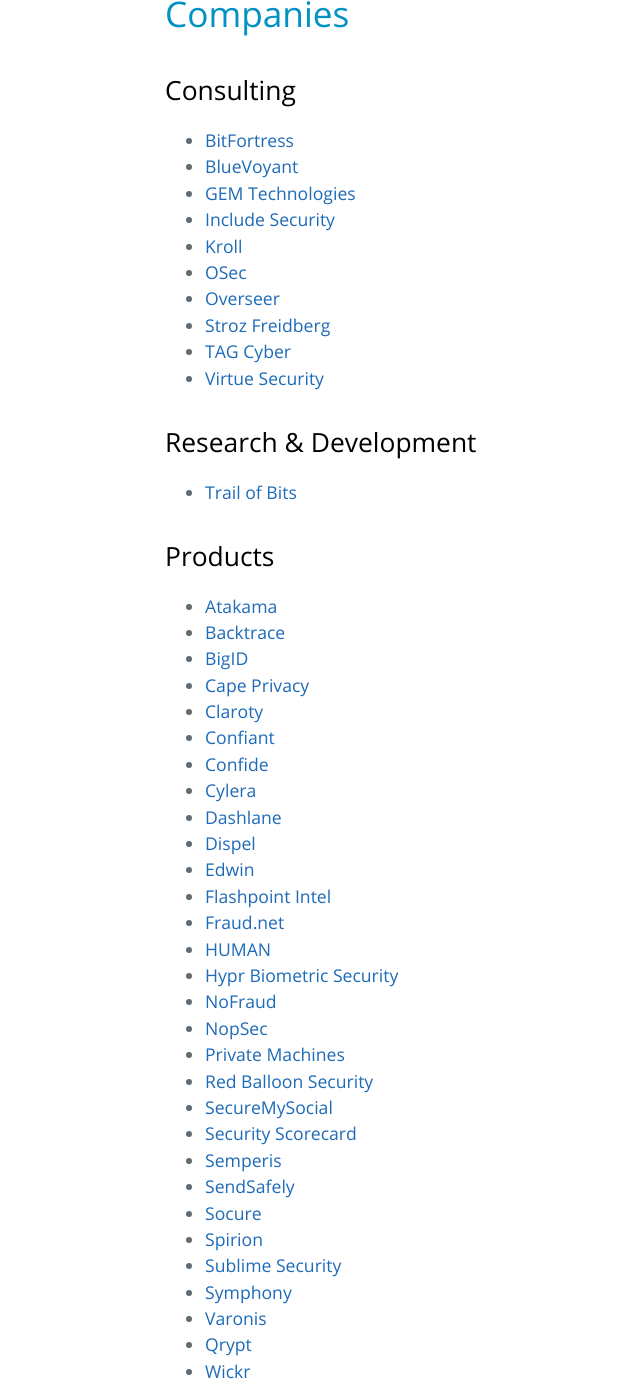
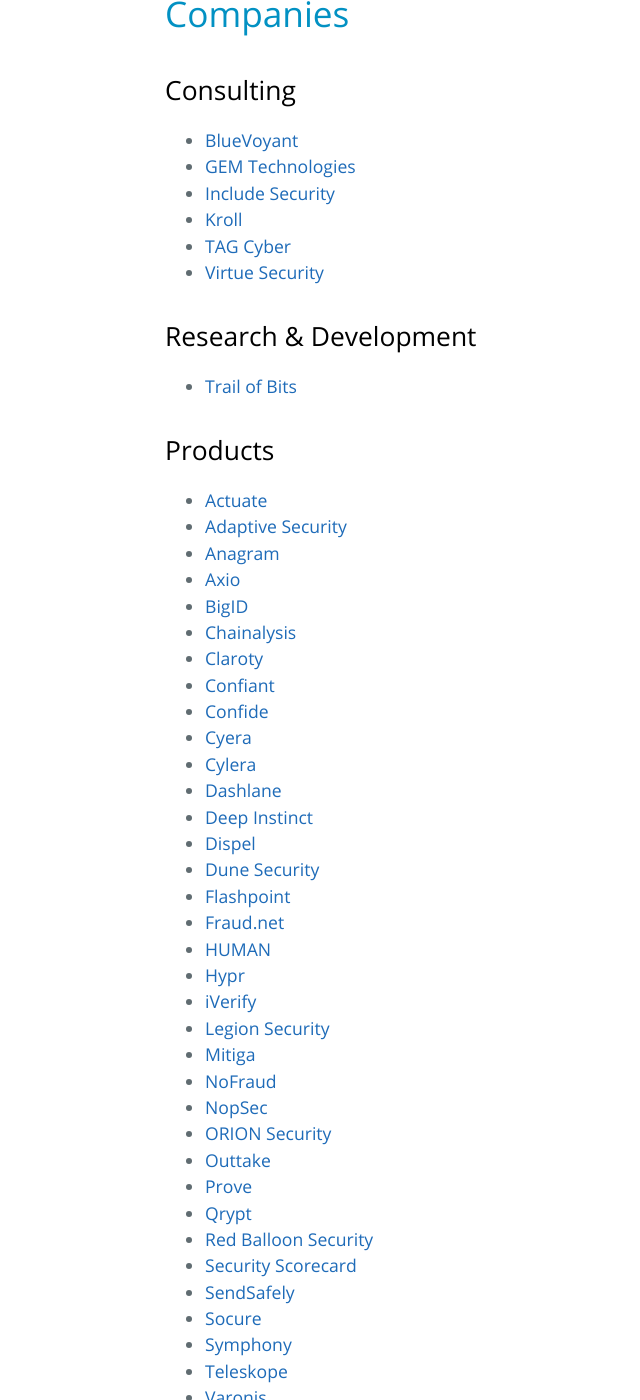
Before and after one commit to trailofbits/nyc-infosec, a Jekyll site: the page built from companies.md, in a window 1280 px wide and 1400 px high, scrolled down 316 px. Shown: the whole window, without its empty margins (59-699 px from the left). Built offline with Jekyll 4.4.1, drawn with Linux system fonts in a browser that asks for light colours; our own code applies the rules of GitHub Pages for plain Markdown files; some of the changed text lies outside the part shown.

Commit message:
Update companies list: add 15 NYC-HQ'd startups, remove acquired/defunct (#28)
* Update companies list: add 15 NYC-HQ'd startups, remove acquired/defunct

Added (all confirmed NYC headquarters):
- Actuate, Adaptive Security, Anagram, Axio, Chainalysis
- Cyera, Deep Instinct, Dune Security, Legion Security, Mitiga
- ORION Security, Outtake, Prove, Teleskope, Zip Security

Removed (acquired or shut down):
- Backtrace (acquired by Sauce Labs 2021)
- Cape Privacy (dormant)
- Wickr (shut down Dec 2023)
- Sublime Security (HQ is Washington DC, not NYC)
- Spirion (HQ is St. Petersburg FL, not NYC)
- Semperis (HQ is Hoboken NJ, not NYC)
- Signal Sciences (acquired by Fastly 2020)
- MWR InfoSecurity (acquired by F-Secure 2018)
- Stroz Friedberg (acquired by Aon 2016)
- Jet.com (shut down by Walmart 2020)

Updated:
- FireEye -> Mandiant (rebranded, acquired by Google)
- Facebook -> Meta (rebranded)
- Flashpoint Intel -> Flashpoint (rebranded)
- Hypr Biometric Security -> Hypr (simplified name)
- Removed dormant/inactive small entries (Edwin, SecureMySocial,
  Private Machines, BitFortress, OSec, Overseer, TAG Cyber,
  Atakama, Aspect Security, CipherTechs, Notion, Yahoo)
- Sorted all sections alphabetically
- Updated stale URLs

* Add iVerify (NYC HQ) to Products, Cape (VA HQ) to Remote Offices

- iVerify: mobile device security/EDR, NYC-headquartered, $29.4M raised
- Cape: privacy-first mobile carrier, HQ in Arlington VA but major NYC
  engineering office at 500 7th Ave

* Add TAG Cyber back to consulting list

Co-Authored-By: Claude Opus 4.6 <noreply@anthropic.com>

---------

Co-authored-by: Claude Opus 4.6 <noreply@anthropic.com>

```diff
--- a/companies.md
+++ b/companies.md
@@ -8,14 +8,10 @@ permalink: /companies/
 
 ## Consulting
 
-* [BitFortress](http://www.bitfortress.com/)
 * [BlueVoyant](https://www.bluevoyant.com/)
 * [GEM Technologies](https://gemtechnologies.net/)
 * [Include Security](https://www.includesecurity.com/)
-* [Kroll](http://www.kroll.com/en-us)
-* [OSec](http://www.osec.com)
-* [Overseer](https://www.ovrsr.com/)
-* [Stroz Freidberg](https://www.strozfriedberg.com/)
+* [Kroll](https://www.kroll.com/en-us)
 * [TAG Cyber](https://www.tag-cyber.com/)
 * [Virtue Security](https://www.virtuesecurity.com/)
 
@@ -25,36 +21,42 @@ permalink: /companies/
 
 ## Products
 
-* [Atakama](https://www.atakama.com/)
-* [Backtrace](https://backtrace.io)
+* [Actuate](https://actuate.ai/)
+* [Adaptive Security](https://www.adaptivesecurity.com/)
+* [Anagram](https://www.anagram.com/)
+* [Axio](https://axio.com/)
 * [BigID](https://bigid.com/)
-* [Cape Privacy](https://capeprivacy.com/)
+* [Chainalysis](https://www.chainalysis.com/)
 * [Claroty](https://www.claroty.com/)
 * [Confiant](https://www.confiant.com/)
 * [Confide](https://getconfide.com/)
+* [Cyera](https://www.cyera.com/)
 * [Cylera](https://www.cylera.com/)
 * [Dashlane](https://www.dashlane.com/)
+* [Deep Instinct](https://www.deepinstinct.com/)
 * [Dispel](https://dispel.io/)
-* [Edwin](https://www.edwinsecure.com/)
-* [Flashpoint Intel](https://www.flashpoint-intel.com/)
+* [Dune Security](https://www.dunesecurity.io/)
+* [Flashpoint](https://www.flashpoint.io/)
 * [Fraud.net](https://fraud.net/)
 * [HUMAN](https://www.humansecurity.com/)
-* [Hypr Biometric Security](https://www.hypr.com/)
+* [Hypr](https://www.hypr.com/)
+* [iVerify](https://iverify.io/)
+* [Legion Security](https://www.legionsecurity.ai/)
+* [Mitiga](https://www.mitiga.io/)
 * [NoFraud](https://nofraud.com/)
 * [NopSec](https://www.nopsec.com/)
-* [Private Machines](https://privatemachines.com/)
+* [ORION Security](https://www.orionsec.io/)
+* [Outtake](https://www.outtake.ai/)
+* [Prove](https://www.prove.com/)
+* [Qrypt](https://www.qrypt.com/)
 * [Red Balloon Security](https://www.redballoonsecurity.com/)
-* [SecureMySocial](https://www.securemysocial.com/)
 * [Security Scorecard](https://securityscorecard.com/)
-* [Semperis](https://semperis.com/)
 * [SendSafely](https://www.sendsafely.com/)
 * [Socure](https://www.socure.com/)
-* [Spirion](https://www.spirion.com/)
-* [Sublime Security](https://sublimesecurity.com)
 * [Symphony](https://symphony.com/)
+* [Teleskope](https://www.teleskope.ai/)
 * [Varonis](https://www.varonis.com/)
-* [Qrypt](https://www.qrypt.com/)
-* [Wickr](https://www.wickr.com/)
+* [Zip Security](https://www.zipsec.com/)
 
 ## Security Teams
 * [Betterment](https://www.betterment.com/)
```
Also changed, not shown: other parts of companies.md (+5 -11 lines).
